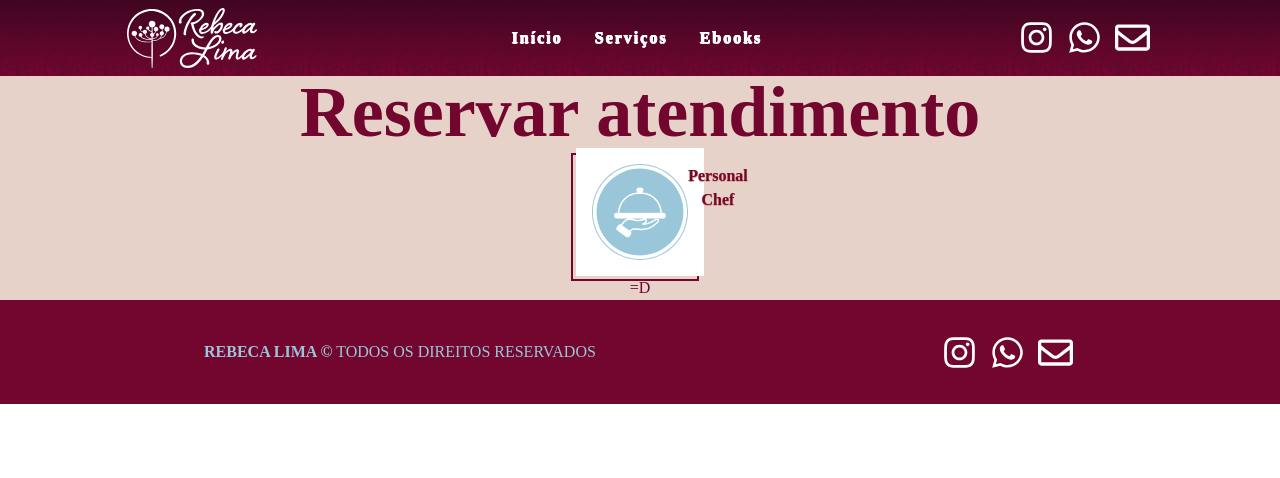
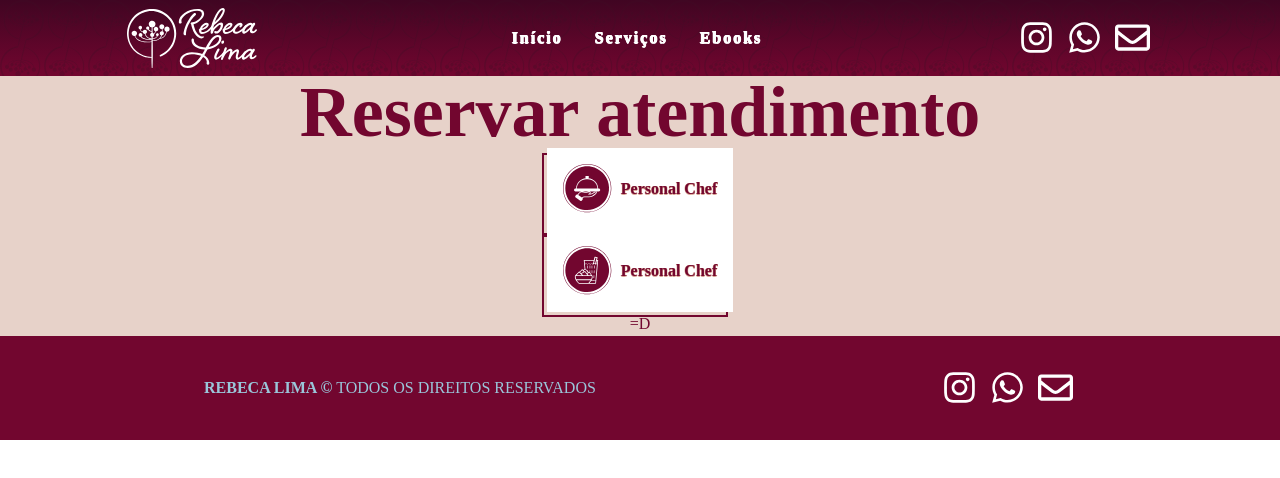
Before and after one commit to gmoreiraDEV/rebecalima, a Next.js app: page /agenda/1 in a window 1280 px wide. Shown: the top 478 px of the page. Built offline with nearby package versions, Linux system fonts and the light colour scheme; a web font is replaced by a local one.

Commit message:
Fiz ProductHeader Component

```diff
--- a/src/components/ProductHead.tsx
+++ b/src/components/ProductHead.tsx
@@ -1,6 +1,5 @@
 import { ReactElement } from "react";
-import { Box, Flex, Image } from "@chakra-ui/react";
-import PersonalChefIcon from "@icons/PersonalChefIcon";
+import { Flex, Icon, Image } from "@chakra-ui/react";
 
 const ProductHead = (props): ReactElement => {
   const { product, icon } = props;
@@ -8,6 +7,8 @@ const ProductHead = (props): ReactElement => {
     <Flex zIndex={0}>
       <Flex
         position='relative'
+        justifyContent={"center"}
+        alignItems={"center"}
         p={4}
         bg='white'
         color='brand.pink'
@@ -25,7 +26,7 @@ const ProductHead = (props): ReactElement => {
           borderColor: "brand.pink",
           zIndex: -1,
         }}>
-        <Image color={"brand.pink"} src={icon} alt={product} />
+        {icon}
         {product}
       </Flex>
     </Flex>
--- a/src/pages/agenda/[product]/index.tsx
+++ b/src/pages/agenda/[product]/index.tsx
@@ -3,6 +3,7 @@ import { useRouter } from "next/router";
 import { Heading } from "@chakra-ui/react";
 import Layout from "@components/Layout";
 import ProductHead from "@components/ProductHead";
+import { PersonalChefIcon, PersonalSnackIcon } from "@theme/icons";
 
 interface Props {}
 
@@ -12,10 +13,8 @@ export default function Product(props: Props): ReactElement {
   return (
     <Layout background={"brand.salmon.100"} color={"brand.pink"}>
       <Heading size={"4xl"}>Reservar atendimento</Heading>
-      <ProductHead
-        product={"Personal Chef"}
-        icon={"/assets/img/personalChefIcon.svg"}
-      />
+      <ProductHead product={"Personal Chef"} icon={<PersonalChefIcon />} />
+      <ProductHead product={"Personal Chef"} icon={<PersonalSnackIcon />} />
       <div>=D</div>
     </Layout>
   );
```
